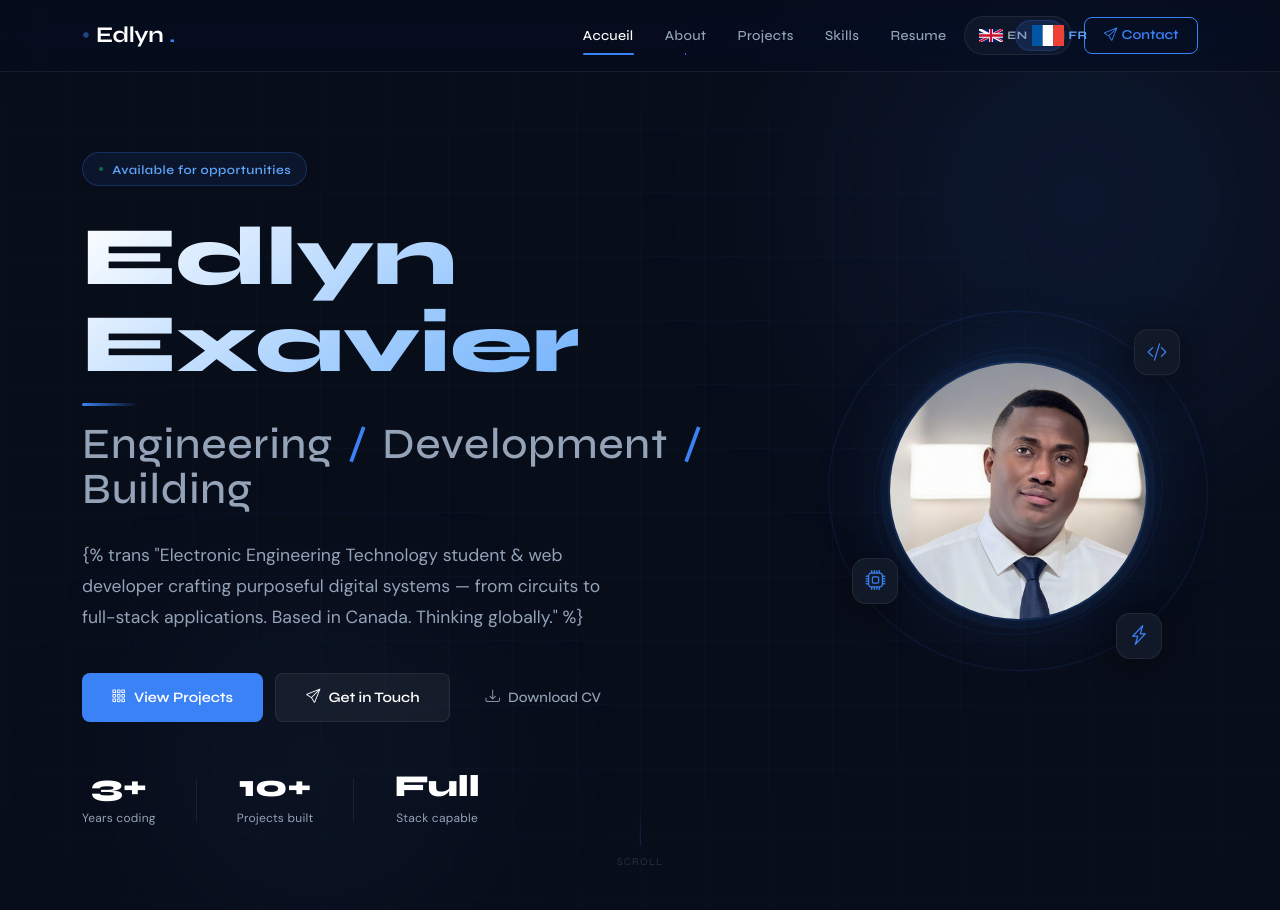
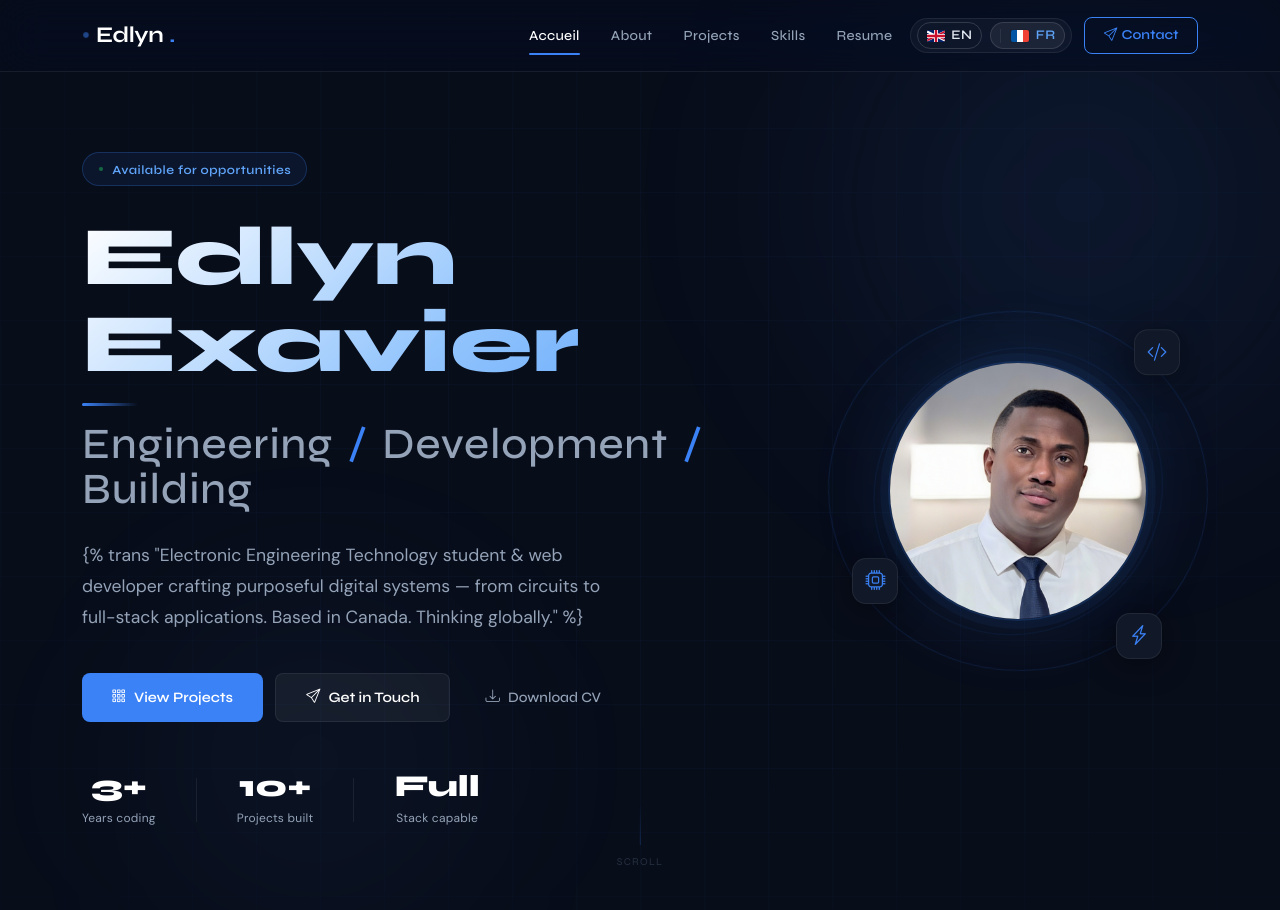
Before and after one commit to edlibra/portfolio, a Django app: page /fr/ in a window 1280 px wide. Shown: the top 910 px of the page. Run offline with Django 5.2, Linux system fonts and the light colour scheme; data that the repository does not hold is empty; parts of the project's set-up code (start-up, migrations or seed data) failed here and were passed over.

Commit message:
add flags translates in navbar 2

```diff
--- a/static/css/main.css
+++ b/static/css/main.css
@@ -1295,3 +1295,80 @@ textarea.form-control { resize: vertical; min-height: 130px; }
   width: 1px; height: 14px; background: var(--clr-border);
   margin-right: 4px; vertical-align: middle;
 }
+
+
+/* code pour update nav avec flag */
+.nav-lang-switcher {
+  display: flex;
+  align-items: center;
+}
+
+.lang-switcher {
+  display: flex;
+  align-items: center;
+  gap: 0.5rem;
+}
+
+.lang-form {
+  margin: 0;
+}
+
+.lang-btn,
+.lang-active {
+  display: inline-flex;
+  align-items: center;
+  gap: 0.4rem;
+  padding: 0.35rem 0.55rem;
+  border-radius: 999px;
+  font-size: 0.9rem;
+  line-height: 1;
+}
+
+.lang-btn {
+  border: 1px solid rgba(255, 255, 255, 0.15);
+  background: transparent;
+  color: inherit;
+  cursor: pointer;
+  transition: all 0.2s ease;
+}
+
+.lang-btn:hover {
+  background: rgba(255, 255, 255, 0.08);
+}
+
+.lang-active {
+  border: 1px solid rgba(255, 255, 255, 0.12);
+  background: rgba(255, 255, 255, 0.06);
+}
+
+.lang-flag {
+  width: 18px;
+  height: 12px;
+  object-fit: cover;
+  border-radius: 2px;
+  display: inline-block;
+  flex-shrink: 0;
+  box-shadow: 0 0 0 1px rgba(0, 0, 0, 0.08);
+}
+
+.lang-label {
+  font-weight: 600;
+  font-size: 0.82rem;
+  letter-spacing: 0.04em;
+}
+
+@media (max-width: 768px) {
+  .lang-btn,
+  .lang-active {
+    padding: 0.3rem 0.45rem;
+  }
+
+  .lang-flag {
+    width: 16px;
+    height: 11px;
+  }
+
+  .lang-label {
+    font-size: 0.78rem;
+  }
+}
```
